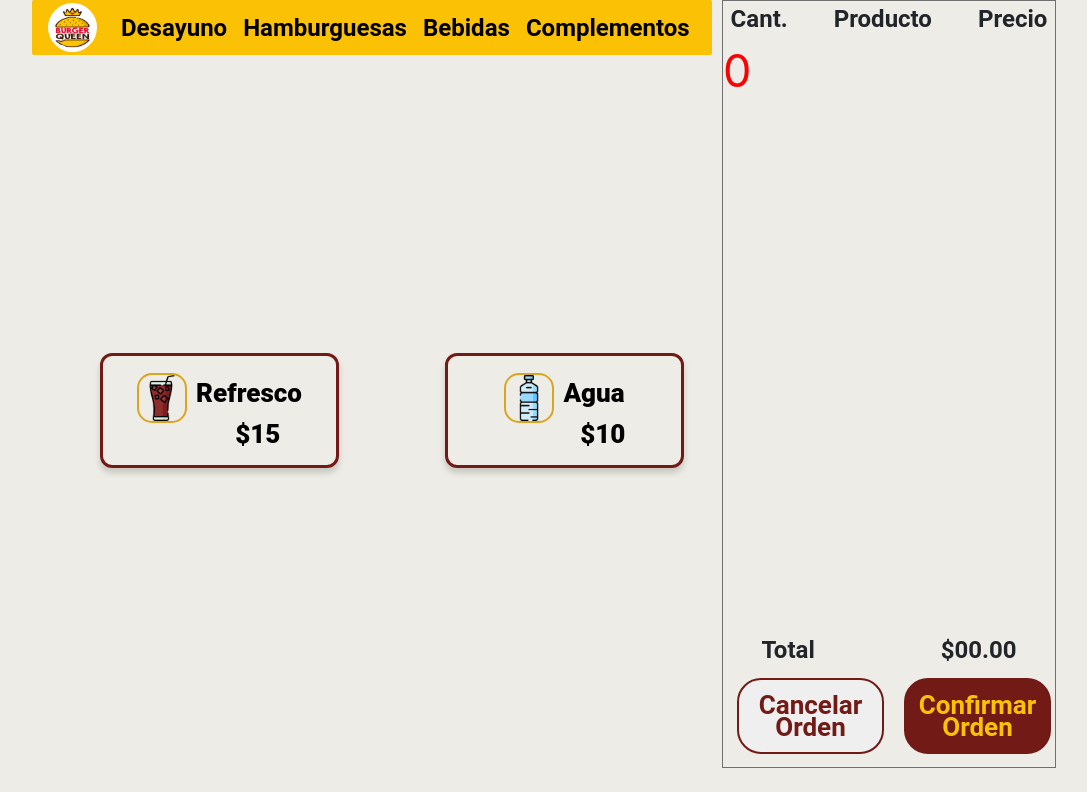
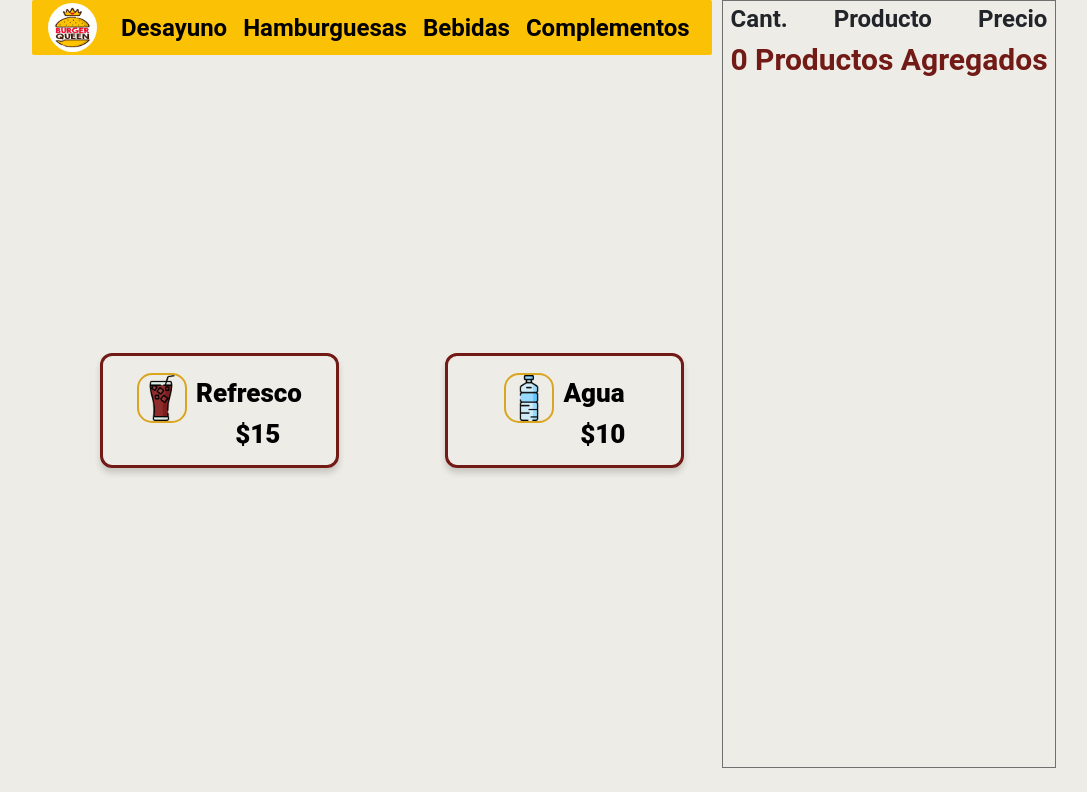
Before and after one commit to JessFabis/BurguerQueen-Angular, an Angular app: page /bebidas in a window 1280 px wide. Shown: the top 792 px of the page, without its empty margins (53-1140 px from the left). Built offline with nearby package versions, Linux system fonts and the light colour scheme.

Commit message:
en el componente ticket , se agrego la funcion donde suma los precios de cada producto y ya pinta el total en el html del ticket , tambien en el readme se actualizo la presentacion del producto

```diff
--- a/src/app/components/ticket/ticket.component.css
+++ b/src/app/components/ticket/ticket.component.css
@@ -15,8 +15,11 @@
 }
 
 #contador {
-    color: red;
-    font-size: 45px;
+    color: #721a16;
+    font-size: 30px;
+    font-weight: bold;
+    font-family: 'Roboto';
+    text-align: center;
 }
 
 .container {
--- a/src/app/components/ticket/ticket.component.html
+++ b/src/app/components/ticket/ticket.component.html
@@ -4,7 +4,7 @@
 
         <div class="header"> Cant. Producto Precio </div>
 
-        <p id="contador">{{_pedidoService.contador}}</p>
+        <p id="contador">{{_pedidoService.contador}} Productos Agregados</p>
 
 
         <div class="ticket">
@@ -19,8 +19,10 @@
 
 
 
+
+
     </div>
-    <div class="footer"> Total $00.00
+    <div class="footer" *ngIf="totalPay(_pedidoService.order)"> Total ${{adding}}.00
         <br>
         <button style="margin: 10px" type="button " class="cancel  " [routerLink]="['cancelar']">Cancelar Orden</button>
         <button style="margin-left: 10px" type="button" class="confirm" [routerLink]="['confirmar']">Confirmar Orden</button>
--- a/src/app/components/ticket/ticket.component.ts
+++ b/src/app/components/ticket/ticket.component.ts
@@ -12,6 +12,19 @@ export class TicketComponent implements OnInit {
 
   constructor(private _pedidoService:PedidoService) { }
 
+  inicial:number=0;
+  adding:number;
+
+ totalPay(arreglo:any[]){
+   if(arreglo.length != this.inicial){
+    this.adding=0;
+     for(let Total of arreglo)
+      this.adding += Total.price;
+      console.log(this.adding);
+       return this.adding;
+   }
+ };
+
 
   ngOnInit() {
 
```
Also changed, not shown: 1 other file (tests, documents, lock files or other folders).
